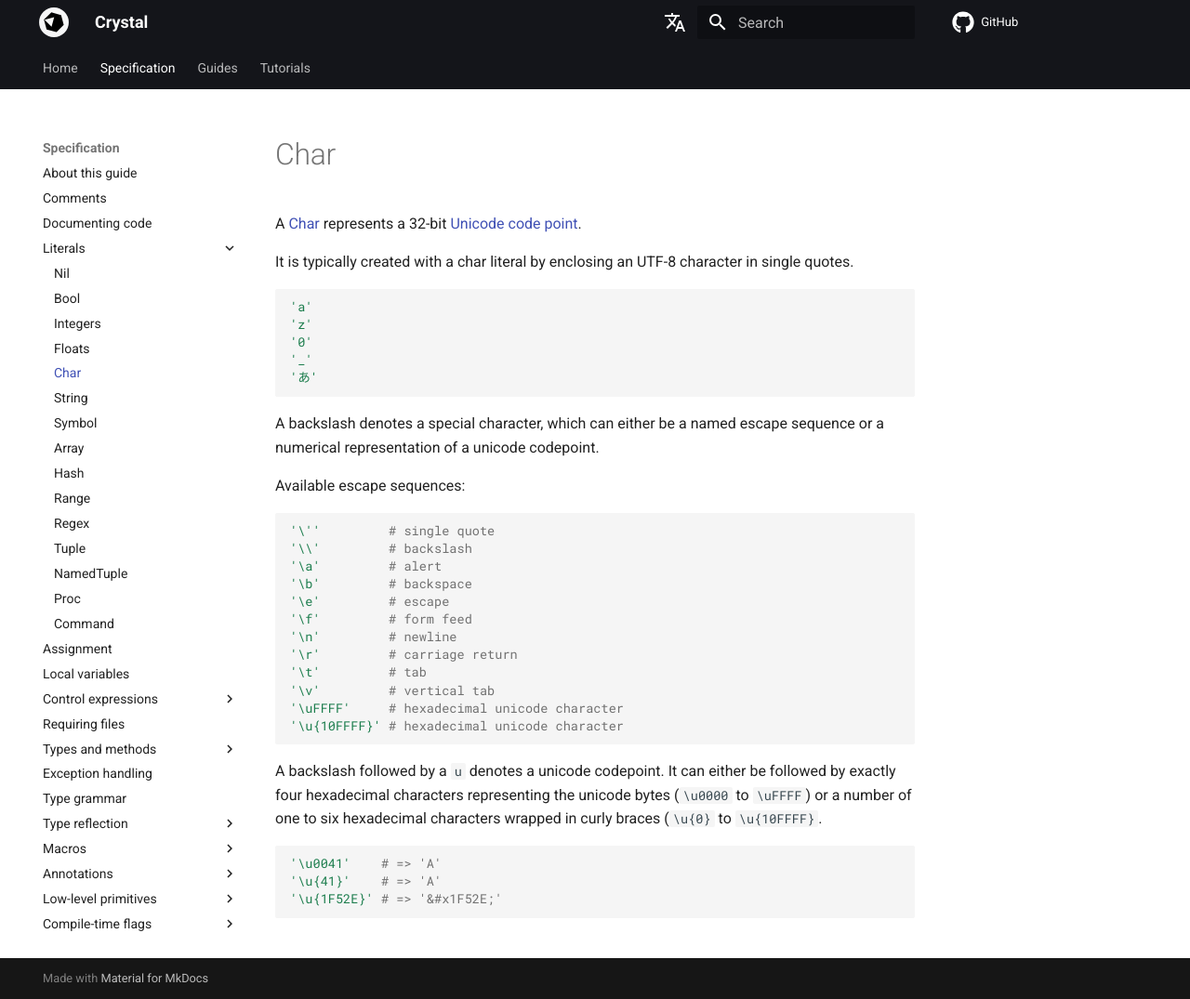
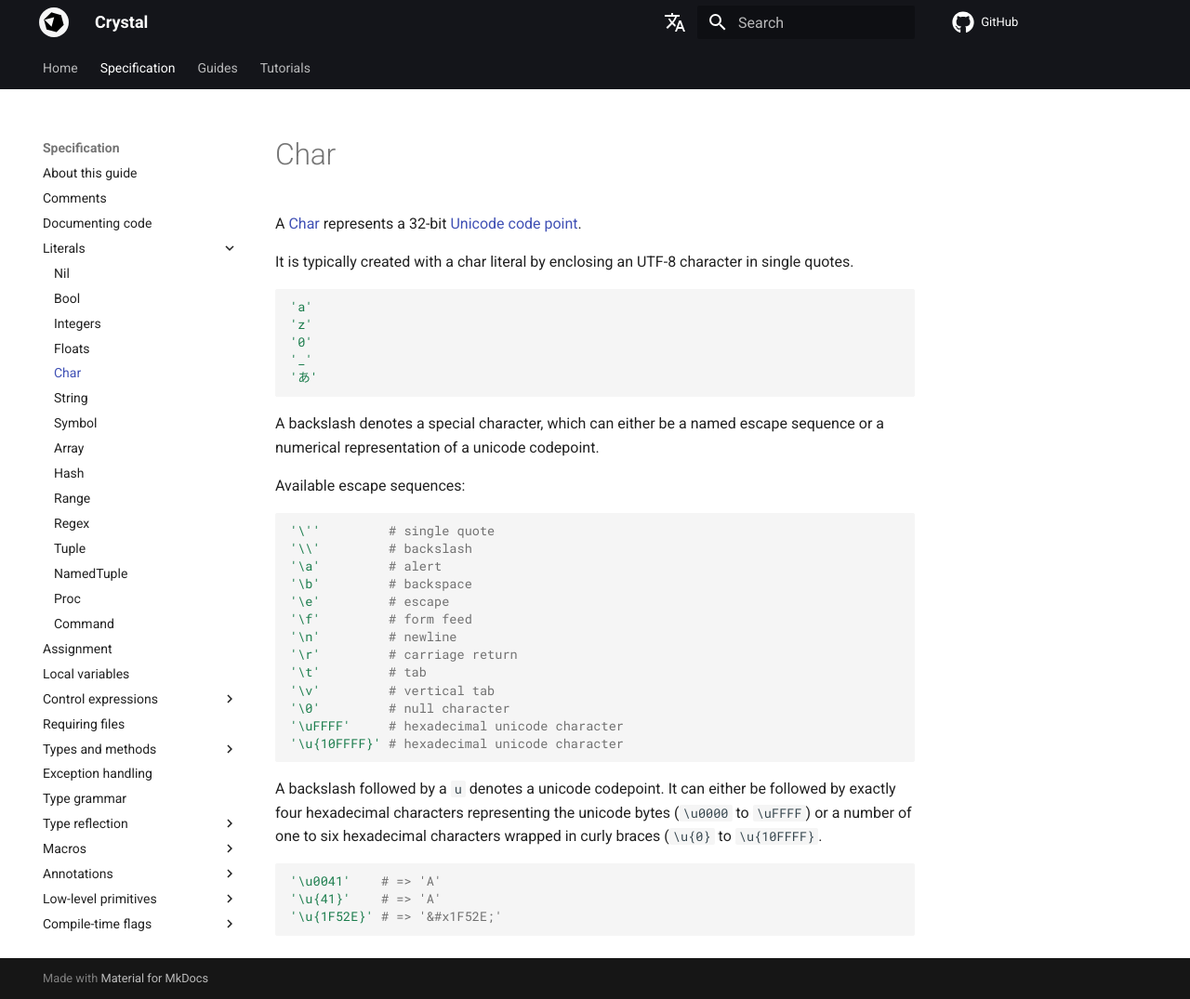
Before and after one commit to crystal-lang/crystal-book, an MkDocs documentation site: the page built from docs/syntax_and_semantics/literals/char.md, in a window 1280 px wide and 1075 px high. Shown: the whole window at 93% size. Built offline with MkDocs 1.6.1 and Material for MkDocs 9.7.7, drawn with Linux system fonts in a browser that asks for light colours; nearby versions of some CDN libraries; library files that are not in the unit come from our copies; comment, search, counter and statistics services are not loaded.

Commit message:
Document null character escape sequence in char literal

````diff
--- a/docs/syntax_and_semantics/literals/char.md
+++ b/docs/syntax_and_semantics/literals/char.md
@@ -27,6 +27,7 @@ Available escape sequences:
 '\r'         # carriage return
 '\t'         # tab
 '\v'         # vertical tab
+'\0'         # null character
 '\uFFFF'     # hexadecimal unicode character
 '\u{10FFFF}' # hexadecimal unicode character
 ```
````
